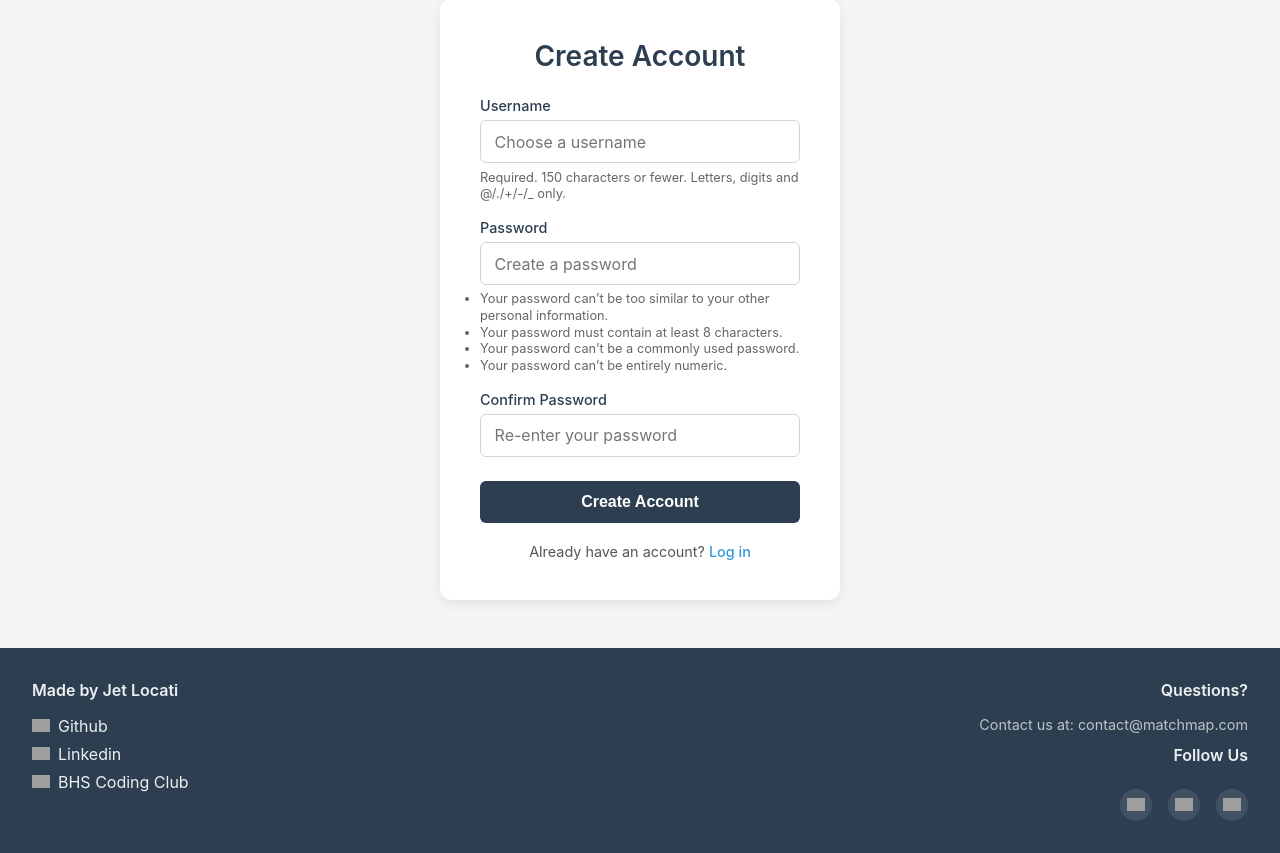
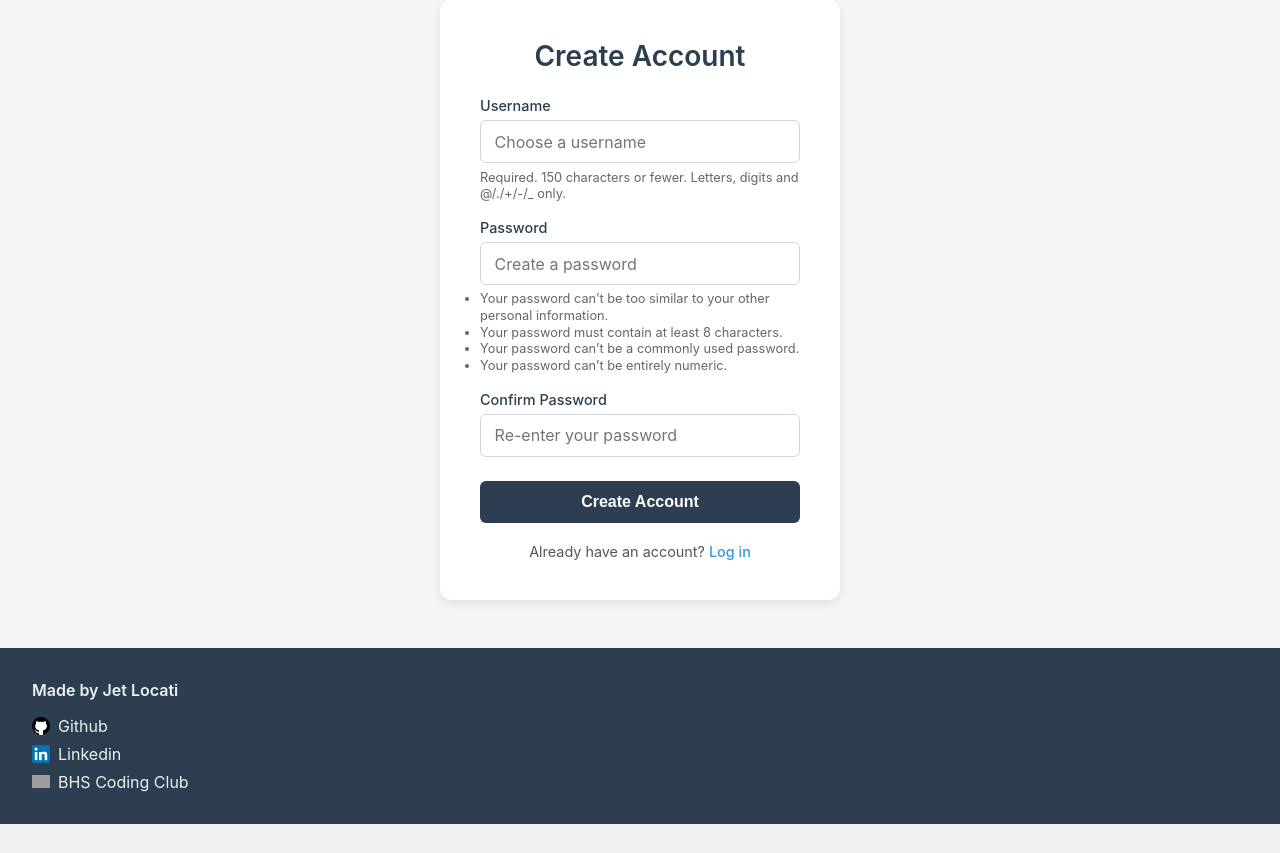
Before and after one commit to jtlocati/College-Tracker, a Django app: page /createaccount/ in a window 1280 px wide. Shown: the part 160-1013 px from the top of the page. After the commit the page ends 984 px from the top, so only its background shows below. Run offline with Django 5.2, Linux system fonts and the light colour scheme; grey boxes are pictures that could not be loaded.

Commit message:
Frontend fixes

```diff
--- a/CollegeTracker/Tracker/templates/Tracker/Layout.html
+++ b/CollegeTracker/Tracker/templates/Tracker/Layout.html
@@ -22,11 +22,11 @@
         <div class="footer-left">
             <span class="made-by">Made by Jet Locati</span>
             <a href="https://github.com/jtlocati" class="footer-link" target="_blank" rel="noopener noreferrer">
-                <img src="github-icon.jpg" alt="GitHub" class="icon">
+                <img src="{% static 'Tracker/GITHUB_logo.webp' %}" alt="GitHub" class="icon">
                 Github
             </a>
             <a href="https://www.linkedin.com/in/jet-locati-ab2b11333/" class="footer-link" target="_blank" rel="noopener noreferrer">
-                <img src="linkedin-icon.jpg" alt="LinkedIn" class="icon">
+                <img src="{% static 'Tracker/LinkedIn_logo_initials.png' %}" alt="LinkedIn" class="icon">
                 Linkedin
             </a>
             <a href="https://www.bhscodingclub.com/" class="footer-link" target="_blank" rel="noopener noreferrer">
@@ -36,7 +36,7 @@
             </div>
 
         <!-- Right: Contact and social media -->
-        <div class="footer-right">
+ <!---       <div class="footer-right">
             <h3>Questions?</h3>
             <p>Contact us at: <a href="mailto:contact@matchmap.com">contact@matchmap.com</a></p>
             <h3>Follow Us</h3>
@@ -51,7 +51,7 @@
                     <img src="facebook-icon.jpg" alt="Facebook" class="icon">
                 </a>
             </div>
-        </div>
+        </div> --->
 
         </footer>
 
```
Also changed, not shown: CollegeTracker/Tracker/static/Tracker/GITHUB_logo.webp (added), CollegeTracker/Tracker/static/Tracker/LinkedIn_logo_initials.png (added), CollegeTracker/db.sqlite3.
